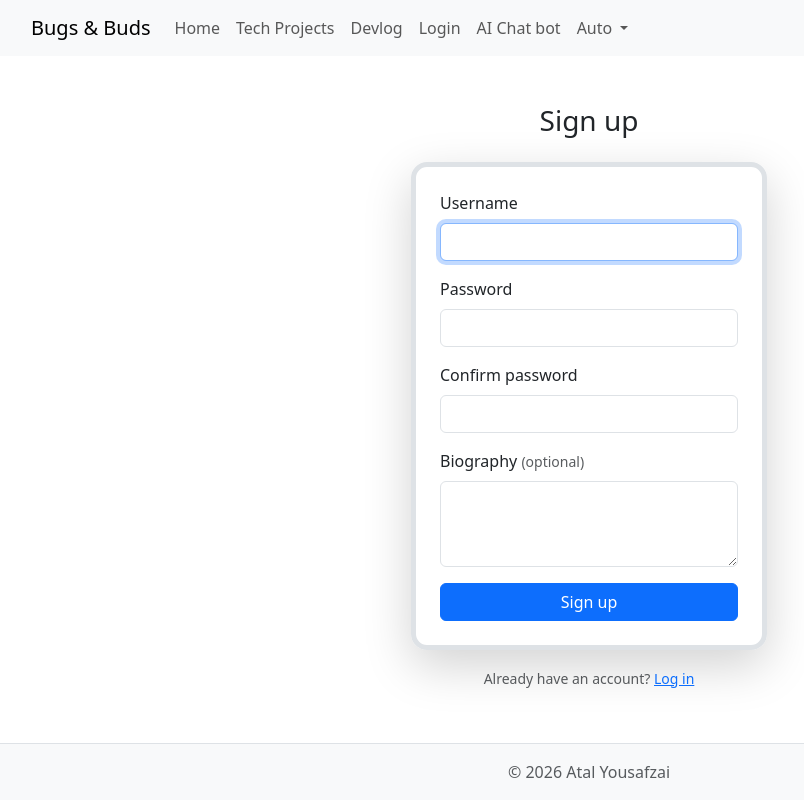
After one commit to Atalky/Bugs-and-Buds-Website, a FastAPI app: page /register in a window 1280 px wide. The commit adds this page. Shown: the whole page, without its empty margins (51-855 px from the left). Run offline with FastAPI, Linux system fonts and the light colour scheme.

Commit message:
Added user registration and login with hashed passwords
- Added User model (username, hashed_password, biography, created_at, is_admin)
- Wired /register and /login to Postgres via SQLAlchemy, reading real
  form-urlencoded data instead of expecting JSON
- Added missing GET /register route, fixed duplicate handler name on GET /login
- Hashed passwords with Argon2id (passlib + argon2-cffi); bcrypt hit its
  72-byte input limit during testing
- Validated password confirmation and rejected duplicate usernames with
  inline form errors
- Fixed .env database name typo that was causing connection failures
- Added pytest coverage for register/login success and failure paths

```diff
--- a/app/database.py
+++ b/app/database.py
@@ -5,7 +5,9 @@ from sqlalchemy.orm import sessionmaker, declarative_base
 
 load_dotenv()
 
-DATABASE_URL = os.environ.get("DATABASE_URL")
+DATABASE_URL = os.environ["DATABASE_URL"]
+if DATABASE_URL.startswith("postgres://"):
+    DATABASE_URL = DATABASE_URL.replace("postgres://", "postgresql://", 1)
 
 engine = create_engine(DATABASE_URL)
 
--- a/app/main.py
+++ b/app/main.py
@@ -1,6 +1,6 @@
-from fastapi import FastAPI, Request , status, HTTPException
+from fastapi import FastAPI, Request, status, HTTPException, Depends, Form
 from fastapi.exceptions import RequestValidationError
-from fastapi.responses import JSONResponse
+from fastapi.responses import JSONResponse, RedirectResponse
 from starlette.exceptions import HTTPException as StarletteHTTPException
 
 from fastapi.staticfiles import StaticFiles
@@ -9,14 +9,26 @@ from pathlib import Path
 from datetime import date
 from schemas import BlogCreate, BlogResponse
 
-from .database import Base, engine
-from .models import Post
+from .database import Base, engine, get_db
+from .models import Post, User
+from .auth import hash_password, verify_password
+
+from sqlalchemy.orm import Session
+
+# Password hashing helpers are defined in app/auth.py.
 
 BASE_DIR = Path(__file__).resolve().parent   # always point to /Website/app, wherever you run from
 app = FastAPI()
 app.mount("/static", StaticFiles(directory=BASE_DIR / "static"), name="static")
 templates = Jinja2Templates(directory=BASE_DIR / "templates")
 
+'''
+Cookies - middleware
+'''
+from starlette.middleware.sessions import SessionMiddleware
+import os
+
+app.add_middleware(SessionMiddleware, secret_key=os.environ["SECRET_KEY"])
 '''
 database
 '''
@@ -34,6 +46,195 @@ def home(request: Request):
         request, "index.html",
         {"recent_posts": recent_posts, "latest_post": latest_post},
     )
+
+
+'''
+Tech Projects
+'''
+@app.get("/projects", include_in_schema=False)
+def tech_projects(request: Request):
+    return templates.TemplateResponse(request, "techproject.html", {})
+
+'''
+GET /login - renders the login form.
+'''
+@app.get("/login", include_in_schema=False)
+def login_page(request: Request):
+    return templates.TemplateResponse(request, "login.html", {})
+
+'''
+GET /register - renders the signup form.
+'''
+@app.get("/register", include_in_schema=False)
+def register_page(request: Request):
+    return templates.TemplateResponse(request, "register.html", {})
+
+
+'''
+blogs
+'''
+def get_blogs():
+    return blogs
+
+@app.get("/blog", include_in_schema=False)
+def blog_list(request: Request):
+    return templates.TemplateResponse(request, "blog.html", {"blogs": get_blogs()})
+
+@app.get("/blog/{blog_id}", include_in_schema=False, name="blog_detail")
+def blog_detail(request: Request, blog_id: int):
+    found = find_blog_or_404(blog_id)
+    return templates.TemplateResponse(request, "blog_detail.html", {"blog": found})
+
+
+'''
+Api for blogs
+'''
+
+@app.get("/api/blog", response_model=list[BlogResponse])
+def api_get_blogs():
+    return get_blogs()
+
+
+
+def find_blog_or_404(blog_id: int) -> dict:
+    for blog in blogs:
+        if blog["id"] == blog_id:
+            return blog
+    raise HTTPException(status_code=status.HTTP_404_NOT_FOUND, detail="Blog not found")
+
+
+@app.get("/api/blog/{blog_id}", response_model=BlogResponse)
+def get_blog_api(blog_id: int):
+    return find_blog_or_404(blog_id)
+
+'''
+Create Blog
+'''
+
+@app.post("/api/blog", response_model=BlogResponse, status_code=status.HTTP_201_CREATED)
+def create_blog(payload: BlogCreate):
+    new_id = max((blog["id"] for blog in blogs), default=0) + 1
+    new_blog = {
+        "id": new_id,
+        "author": "Atal",
+        "title": payload.title,
+        "content": payload.content,
+        "date_posted": date.today().isoformat(),
+    }
+    blogs.append(new_blog)
+    return new_blog
+
+
+def get_events():
+    return [
+        {"id": 1, "title": "Gym", "top": 480, "height": 60, "colour": "#0d6efd"},        # 08:00
+        {"id": 2, "title": "Deep work", "top": 600, "height": 120, "colour": "#dc3545"}, # 10:00
+    ]
+
+
+
+
+'''
+exception handler
+'''
+@app.exception_handler(StarletteHTTPException)
+async def http_exception_handler(request: Request, exception: StarletteHTTPException):
+    if request.url.path.startswith("/api"):
+        return JSONResponse(status_code=exception.status_code,
+                            content={"detail": exception.detail})
+
+    return templates.TemplateResponse(
+        request, "error.html",
+        {
+        "status_code": exception.status_code,
+        "message": exception.detail
+        },
+        status_code=exception.status_code,
+    )
+
+'''
+exception handler validaiton
+'''
+@app.exception_handler(RequestValidationError)
+async def validation_exception_handler(request: Request, exception: RequestValidationError):
+    if request.url.path.startswith("/api"):
+        return JSONResponse(status_code=status.HTTP_422_UNPROCESSABLE_CONTENT,
+                            content={"detail": exception.errors()})
+
+    return templates.TemplateResponse(
+        request, "error.html",
+        {
+        "status_code": status.HTTP_422_UNPROCESSABLE_CONTENT,
+        "message": "Invalid request"
+        },
+        status_code=status.HTTP_422_UNPROCESSABLE_CONTENT,
+    )
+
+'''
+POST /register - creates a new user account from the signup form.
+Expects form fields: username, password, confirm_password, biography.
+'''
+@app.post("/register", include_in_schema=False)
+def register(
+    request: Request,
+    username: str = Form(...),
+    password: str = Form(...),
+    confirm_password: str = Form(...),
+    biography: str = Form(""),
+    db: Session = Depends(get_db),
+):
+    if password != confirm_password:
+        return templates.TemplateResponse(
+            request, "register.html",
+            {"error": "Passwords do not match"},
+            status_code=status.HTTP_400_BAD_REQUEST,
+        )
+
+    existing = db.query(User).filter(User.username == username).first()
+    if existing:
+        return templates.TemplateResponse(
+            request, "register.html",
+            {"error": "Username already taken"},
+            status_code=status.HTTP_400_BAD_REQUEST,
+        )
+
+    user = User(
+        username=username,
+        hashed_password=hash_password(password),
+        biography=biography,
+    )
+    db.add(user)
+    db.commit()
+    db.refresh(user)
+
+    request.session["user_id"] = user.id
+    return RedirectResponse(url="/", status_code=status.HTTP_303_SEE_OTHER)
+
+'''
+POST /login - authenticates a user against the users table and starts a session.
+Expects form fields: username, password.
+'''
+@app.post("/login", include_in_schema=False)
+def login(
+    request: Request,
+    username: str = Form(...),
+    password: str = Form(...),
+    db: Session = Depends(get_db),
+):
+    user = db.query(User).filter(User.username == username).first()
+    if not user or not verify_password(password, user.hashed_password):
+        return templates.TemplateResponse(
+            request, "login.html",
+            {"error": "Invalid username or password"},
+            status_code=status.HTTP_401_UNAUTHORIZED,
+        )
+
+    request.session["user_id"] = user.id
+    return RedirectResponse(url="/", status_code=status.HTTP_303_SEE_OTHER)
+
+
+
+
 
 '''
 Blog
@@ -183,113 +384,3 @@ blogs : list[dict] = [
         "date_posted": "2026-09-17",
     },
 ]
-
-'''
-Tech Projects
-'''
-@app.get("/projects", include_in_schema=False)
-def tech_projects(request: Request):
-    return templates.TemplateResponse(request, "techproject.html", {})
-
-'''
-blogs
-'''
-def get_blogs():
-    return blogs
-
-@app.get("/blog", include_in_schema=False)
-def blog_list(request: Request):
-    return templates.TemplateResponse(request, "blog.html", {"blogs": get_blogs()})
-
-@app.get("/blog/{blog_id}", include_in_schema=False, name="blog_detail")
-def blog_detail(request: Request, blog_id: int):
-    found = find_blog_or_404(blog_id)
-    return templates.TemplateResponse(request, "blog_detail.html", {"blog": found})
-
-
-'''
-Api
-'''
-
-@app.get("/api/blog", response_model=list[BlogResponse])
-def api_get_blogs():
-    return get_blogs()
-
-
-
-def find_blog_or_404(blog_id: int) -> dict:
-    for blog in blogs:
-        if blog["id"] == blog_id:
-            return blog
-    raise HTTPException(status_code=status.HTTP_404_NOT_FOUND, detail="Blog not found")
-
-
-@app.get("/api/blog/{blog_id}", response_model=BlogResponse)
-def get_blog_api(blog_id: int):
-    return find_blog_or_404(blog_id)
-
-'''
-Create Blog
-'''
-
-@app.post("/api/blog", response_model=BlogResponse, status_code=status.HTTP_201_CREATED)
-def create_blog(payload: BlogCreate):
-    new_id = max((blog["id"] for blog in blogs), default=0) + 1
-    new_blog = {
-        "id": new_id,
-        "author": "Atal",
-        "title": payload.title,
-        "content": payload.content,
-        "date_posted": date.today().isoformat(),
-    }
-    blogs.append(new_blog)
-    return new_blog
-
-
-def get_events():
-    return [
-        {"id": 1, "title": "Gym", "top": 480, "height": 60, "colour": "#0d6efd"},        # 08:00
-        {"id": 2, "title": "Deep work", "top": 600, "height": 120, "colour": "#dc3545"}, # 10:00
-    ]
-
-
-@app.get("/api/calendar")
-def api_calendar():
-    return get_events()
-
-
-'''
-exception handler
-'''
-@app.exception_handler(StarletteHTTPException)
-async def http_exception_handler(request: Request, exception: StarletteHTTPException):
-    if request.url.path.startswith("/api"):
-        return JSONResponse(status_code=exception.status_code,
-                            content={"detail": exception.detail})
-
-    return templates.TemplateResponse(
-        request, "error.html",
-        {
-        "status_code": exception.status_code,
-        "message": exception.detail
-        },
-        status_code=exception.status_code,
-    )
-
-'''
-exception handler validaiton
-'''
-@app.exception_handler(RequestValidationError)
-async def validation_exception_handler(request: Request, exception: RequestValidationError):
-    if request.url.path.startswith("/api"):
-        return JSONResponse(status_code=status.HTTP_422_UNPROCESSABLE_CONTENT,
-                            content={"detail": exception.errors()})
-
-    return templates.TemplateResponse(
-        request, "error.html",
-        {
-        "status_code": status.HTTP_422_UNPROCESSABLE_CONTENT,
-        "message": "Invalid request"
-        },
-        status_code=status.HTTP_422_UNPROCESSABLE_CONTENT,
-    )
--- a/app/models.py
+++ b/app/models.py
@@ -20,4 +20,5 @@ class User(Base):
     username = Column(String, unique=True, index=True, nullable=False) #unique so no duplicate usernames
     hashed_password = Column(String, nullable=False) #store the hash, never the raw password
     created_at = Column(DateTime, default=lambda: datetime.now(timezone.utc))
+    biography = Column(String, nullable=True) # Plain text.
     is_admin = Column(Boolean, server_default="false", nullable=False)
--- a/app/templates/layout.html
+++ b/app/templates/layout.html
@@ -51,11 +51,12 @@
               <a class="nav-link{% if request.url.path.startswith('/blog') %} active{% endif %}" href="/blog"{% if request.url.path.startswith('/blog') %} aria-current="page"{% endif %}>Devlog</a>
           </li>
           <li class="nav-item">
-              <a class="nav-link" href="#">Music</a>
+              <a class="nav-link{% if request.url.path.startswith('/login') %} active{% endif %}" href="/login"{% if request.url.path.startswith('/login') %} aria-current="page"{% endif %}>Login</a>
           </li>
           <li class="nav-item">
               <a class="nav-link" href="#">AI Chat bot</a>
           </li>
+
 
           <!-- Dropdown: https://getbootstrap.com/docs/5.3/components/dropdowns/ -->
           <li class="nav-item dropdown">
--- /dev/null
+++ b/app/templates/register.html
@@ -0,0 +1,44 @@
+{% extends "layout.html" %}
+{% block content %}
+
+<section id="register">
+  <div class="container-lg my-5">
+    <div class="row justify-content-center">
+      <div class="col-12 col-md-6 col-lg-4">
+
+        <h1 class="h3 mb-4 text-center">Sign up</h1>
+
+        {% if error %}
+        <div class="alert alert-danger" role="alert">{{ error }}</div>
+        {% endif %}
+
+        <form method="post" action="/register" class="p-4 shadow-lg rounded-4 border border-5">
+          <div class="mb-3">
+            <label for="username" class="form-label">Username</label>
+            <input type="text" class="form-control" id="username" name="username" required autofocus>
+          </div>
+          <div class="mb-3">
+            <label for="password" class="form-label">Password</label>
+            <input type="password" class="form-control" id="password" name="password" required>
+          </div>
+          <div class="mb-3">
+            <label for="confirm_password" class="form-label">Confirm password</label>
+            <input type="password" class="form-control" id="confirm_password" name="confirm_password" required>
+          </div>
+          <div class="mb-3">
+            <label for="biography" class="form-label">Biography <small class="text-muted">(optional)</small></label>
+            <textarea class="form-control" id="biography" name="biography" rows="3"></textarea>
+          </div>
+          <button type="submit" class="btn btn-primary w-100">Sign up</button>
+        </form>
+
+        <p class="text-center mt-3 mb-0">
+          <small class="text-muted">Already have an account? <a href="/login">Log in</a></small>
+        </p>
+
+      </div>
+    </div>
+  </div>
+</section>
+
+{% endblock %}
--- a/pyproject.toml
+++ b/pyproject.toml
@@ -3,8 +3,11 @@ name = "website"
 version = "0.1.0"
 requires-python = ">=3.14"
 dependencies = [
+    "argon2-cffi>=25.1.0",
     "fastapi>=0.141.1",
+    "itsdangerous>=2.2.0",
     "jinja2>=3.1.6",
+    "passlib>=1.7.4",
     "psycopg2-binary>=2.9.13",
     "python-dotenv>=1.2.3",
     "python-multipart>=0.0.32",
```
Also changed, not shown: app/auth.py (added, +11 -0 lines), app/templates/login.html (added, +36 -0 lines), tests/test_main.py (+94 -0 lines), 1 other file.
